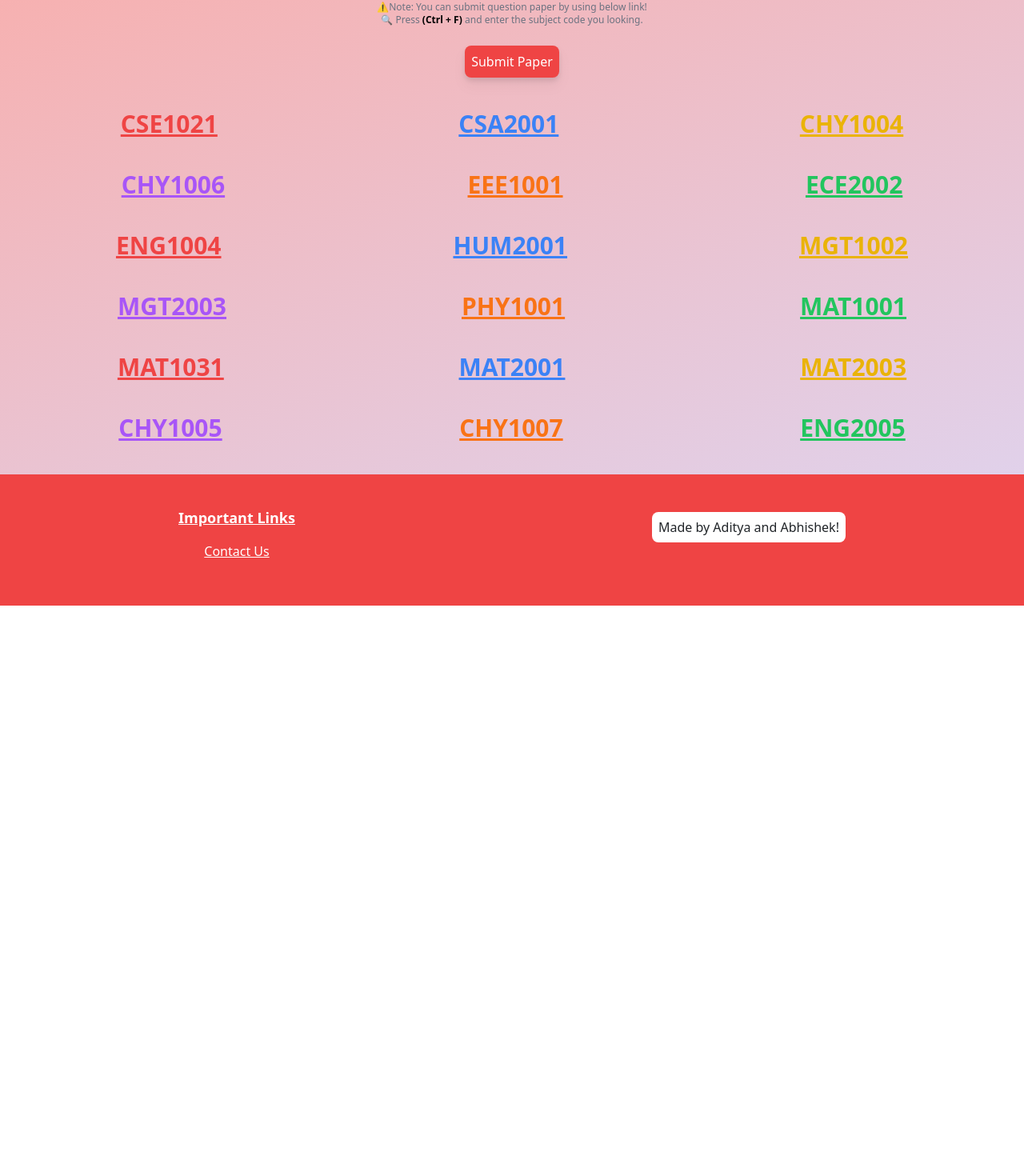
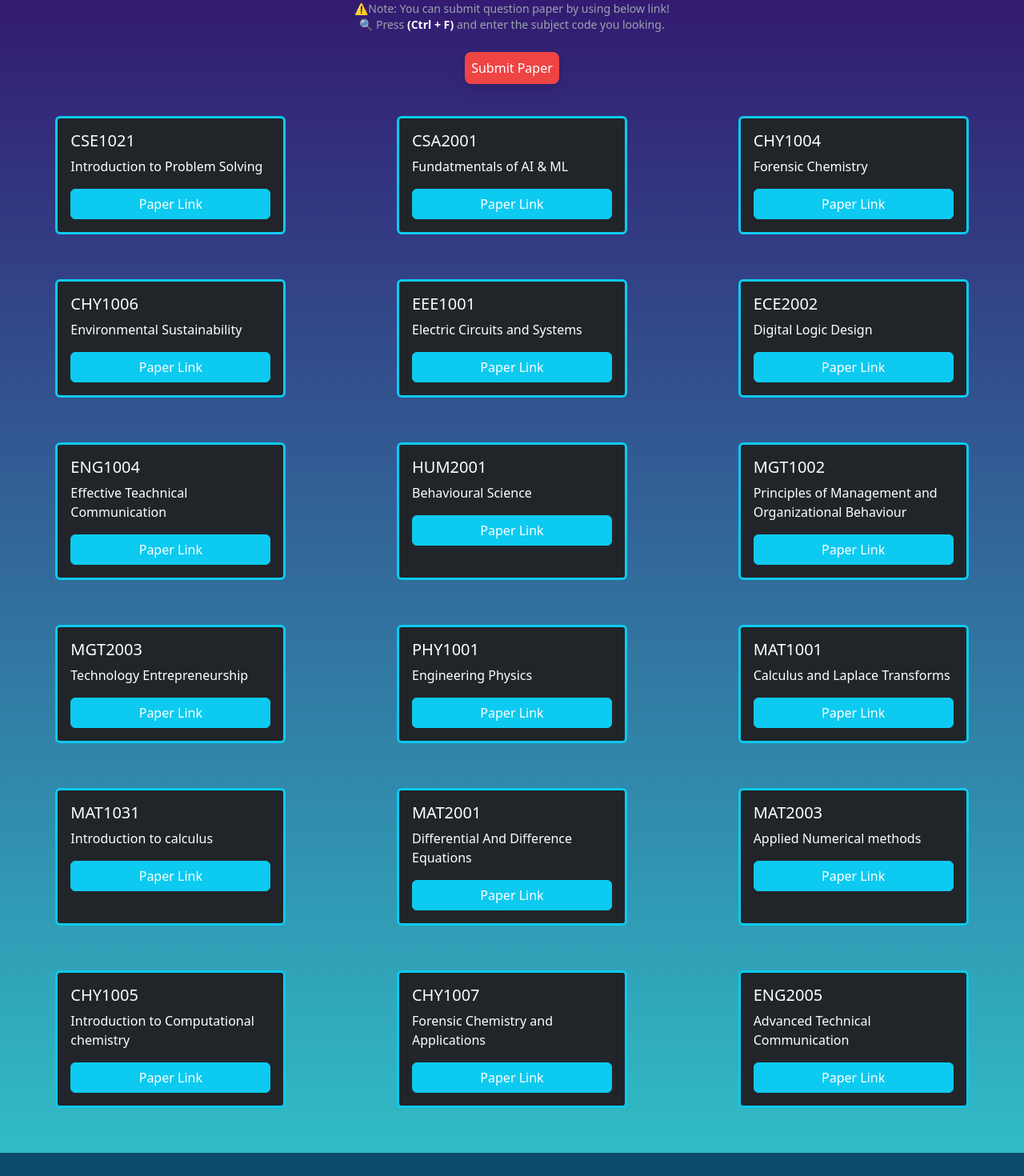
Before and after one commit to Cyb3rGhoul/qp-website-vitb, a React (Vite) app: page / in a window 1280 px wide. Shown: the part 167-1637 px from the top of the page at 80% size. Before the commit the page ends 924 px from the top, so only its background shows below. Built offline with nearby package versions, Linux system fonts and the light colour scheme.

Commit message:
Changed Styling

```diff
--- a/index.html
+++ b/index.html
@@ -14,6 +14,7 @@
     <link rel="icon" type="image/svg+xml" href="/vite.svg" />
     <link href="https://cdn.jsdelivr.net/npm/bootstrap@5.3.0/dist/css/bootstrap.min.css" rel="stylesheet" integrity="sha384-9ndCyUaIbzAi2FUVXJi0CjmCapSmO7SnpJef0486qhLnuZ2cdeRhO02iuK6FUUVM" crossorigin="anonymous">
     <meta name="viewport" content="width=device-width, initial-scale=1.0" />
+    <link rel="stylesheet" href="./src/main.css">
     <title>Question Papers</title>
   </head>
   <body>
--- a/package.json
+++ b/package.json
@@ -19,6 +19,6 @@
     "autoprefixer": "^10.4.14",
     "postcss": "^8.4.21",
     "tailwindcss": "^3.3.1",
-    "vite": "^4.2.0"
+    "vite": "^4.3.9"
   }
 }
--- a/src/App.jsx
+++ b/src/App.jsx
@@ -1,59 +1,178 @@
 import "./Tailwind/tailwind.css";
+import '../node_modules/bootstrap/dist/css/bootstrap.min.css';
 
 export default function App() {
   return (
     <>
+
       <div className="mt-20 flex flex-col items-center">
         <span className="text-center font-bold text-5xl text-red-500">Question Papers</span>
-      <span className="mt-10 text-xs text-gray-500">⚠️Note: You can submit question paper by using below link!</span>
-      <p className="text-xs text-gray-500">🔍 Press <span className="font-bold text-black">(Ctrl + F)</span> and enter the subject code you looking.</p>
+        <span className="mt-10 text-sm text-gray-400">⚠️Note: You can submit question paper by using below link!</span>
+        <p className="text-sm text-gray-400">🔍 Press <span className="font-bold text-white">(Ctrl + F)</span> and enter the subject code you looking.</p>
 
         <button className="mt-2 text-base bg-red-500 hover:bg-red-400 text-white p-2 rounded-lg drop-shadow-lg" onClick={() => (window.location.href = "https://forms.gle/ckkPitjtGrA5yXrp7")}>Submit Paper</button>
       </div>
-        <div className="mt-10 flex justify-around">
-        <a href="https://drive.google.com/drive/folders/1YwF9gxz6Wq1t2B14_jLM0FtvPlqvA1OzNMPAqcap5x1P8aD0tPV2AB_6trAQpoC4JdV5B0Et?usp=share_link" className="font-bold text-red-500 text-2xl sm:text-3xl">CSE1021</a>
-        <a href="https://drive.google.com/drive/folders/1KVqDch2p1HWVAtuDN1X4D6kK8e4HH7v6zGHfTj2ogKeo9-OWFAdU9wK7pfRiyQzHpNxRMD0P?usp=share_link" className="font-bold text-blue-500 text-2xl sm:text-3xl">CSA2001</a>
-        <a href="https://drive.google.com/drive/folders/17NVnBj5PNUQqBObXNR01HalTXtjwKf6u2GgHTAgv-l2Ef1xG2YrmkxTP9MeP0Wque5mWyGaZ?usp=share_link" className="font-bold text-yellow-500 text-2xl sm:text-3xl">CHY1004</a>
+      <div className="boxess mt-10 flex justify-around">
+
+        <div class="card w-72 border-info border-3 mb-3 bg-dark">
+          <div class="card-body">
+            <h5 class="card-title text-white">CSE1021</h5>
+            <p class="card-text text-white">Introduction to Problem Solving</p>
+            <button type="button" class="btn btn-info w-full"><a href="https://drive.google.com/drive/folders/1YwF9gxz6Wq1t2B14_jLM0FtvPlqvA1OzNMPAqcap5x1P8aD0tPV2AB_6trAQpoC4JdV5B0Et?usp=share_link" class="no-underline text-white">Paper Link</a></button>
 
           </div>
-        <div className="mt-10 flex justify-around">
-        <a href="https://drive.google.com/drive/folders/1SIipwMXcr69hmmBAtBHnBw-2p5zRyeDUdVLkg-M-MSo6mXEfD8JSCiOJrqlnXoQc5TAEtc40?usp=share_link" className="font-bold text-purple-500 text-2xl sm:text-3xl">CHY1006</a>
-        <a href="https://drive.google.com/drive/folders/1GM-ZYC-T9-OHBLi28ztvfow0Sa7KDwaT1YU5WJyOantCu2RebsUyTpL5cA5vEB6O1SftXuOb?usp=share_link" className="font-bold text-orange-500 text-2xl sm:text-3xl">EEE1001</a>
-        <a href="https://drive.google.com/drive/folders/1ZWNdgSOAFZ0phVX69vnH_VGb03YJuK68_jokiEpM-VKzOnn9Iez9t_D-QbBtEpu8YAdpxcyi?usp=share_link" className="font-bold text-green-500 text-2xl sm:text-3xl">ECE2002</a>
+        </div>
+        <div class="card w-72 border-info border-3 mb-3 bg-dark">
+          <div class="card-body">
+            <h5 class="card-title text-white">CSA2001</h5>
+            <p class="card-text text-white">Fundatmentals of AI & ML</p>
+            <button type="button" class="btn btn-info w-full"><a href="https://drive.google.com/drive/folders/1KVqDch2p1HWVAtuDN1X4D6kK8e4HH7v6zGHfTj2ogKeo9-OWFAdU9wK7pfRiyQzHpNxRMD0P?usp=share_link" class="no-underline text-white">Paper Link</a></button>
+          </div>
+        </div>
+        <div class="card w-72 border-info border-3 mb-3 bg-dark">
+          <div class="card-body">
+            <h5 class="card-title text-white">CHY1004</h5>
+            <p class="card-text text-white">Forensic Chemistry</p>
+            <button type="button" class="btn btn-info w-full"><a href="https://drive.google.com/drive/folders/17NVnBj5PNUQqBObXNR01HalTXtjwKf6u2GgHTAgv-l2Ef1xG2YrmkxTP9MeP0Wque5mWyGaZ?usp=share_link" class="no-underline text-white">Paper Link</a></button>
+          </div>
+        </div>
 
       </div>
-        <div className="mt-10 flex justify-around">
-        <a href="https://drive.google.com/drive/folders/1NoAiy-O-M-XcTdRg0mh4RiEk_HKTUVNR6gNek-rrke7N0aPT-BmsLkY39pj20KE4upZDsOFQ?usp=share_link" className="font-bold text-red-500 text-2xl sm:text-3xl">ENG1004</a>
-        <a href="https://drive.google.com/drive/folders/14qUJV70KwCcfZsSibdaVzRj746mRRabBiOJXq6ZgPawxD5zqF0u5Sw6oFiQomIKvhvBFFz1T?usp=share_link" className="font-bold text-blue-500 text-2xl sm:text-3xl">HUM2001</a>
-        <a href="https://drive.google.com/drive/folders/1LFpGDrcwKzbiGGiOCIhZsQD4vMqtCxAJyC3ut8PIG7oRIBHLepE6C4Q3z287-o2ZXS9j3e1z?usp=share_link" className="font-bold text-yellow-500 text-2xl sm:text-3xl">MGT1002</a>
+
+      <div className="boxess mt-10 flex justify-around">
+
+        <div class="card w-72 border-info border-3 mb-3 bg-dark">
+          <div class="card-body">
+            <h5 class="card-title text-white">CHY1006</h5>
+            <p class="card-text text-white">Environmental Sustainability</p>
+            <button type="button" class="btn btn-info w-full"><a href="https://drive.google.com/drive/folders/1SIipwMXcr69hmmBAtBHnBw-2p5zRyeDUdVLkg-M-MSo6mXEfD8JSCiOJrqlnXoQc5TAEtc40?usp=share_link" class="no-underline text-white">Paper Link</a></button>
+          </div>
+        </div>
+        <div class="card w-72 border-info border-3 mb-3 bg-dark">
+          <div class="card-body">
+            <h5 class="card-title text-white">EEE1001</h5>
+            <p class="card-text text-white">Electric Circuits and Systems</p>
+            <button type="button" class="btn btn-info w-full"><a href="https://drive.google.com/drive/folders/1GM-ZYC-T9-OHBLi28ztvfow0Sa7KDwaT1YU5WJyOantCu2RebsUyTpL5cA5vEB6O1SftXuOb?usp=share_link" class="no-underline text-white">Paper Link</a></button>
+          </div>
+        </div>
+        <div class="card w-72 border-info border-3 mb-3 bg-dark">
+          <div class="card-body">
+            <h5 class="card-title text-white">ECE2002</h5>
+            <p class="card-text text-white">Digital Logic Design</p>
+            <button type="button" class="btn btn-info w-full"><a href="https://drive.google.com/drive/folders/1ZWNdgSOAFZ0phVX69vnH_VGb03YJuK68_jokiEpM-VKzOnn9Iez9t_D-QbBtEpu8YAdpxcyi?usp=share_link" class="no-underline text-white">Paper Link</a></button>
+          </div>
+        </div>
 
       </div>
-        <div className="mt-10 flex justify-around">
-        <a href="https://drive.google.com/drive/folders/1VPyOG8NjlteHNrhAAe_rgBK9P-dbcLJUyjrY9WCBMOYSns8BLtPIhPbZ23W0aGCBLnXrQ1K3?usp=share_link" className="font-bold text-purple-500 text-2xl sm:text-3xl">MGT2003</a>
-        <a href="https://drive.google.com/drive/folders/1qplvvsCmrBhJfm3sg6B82QDpe0UFWTlsmD4CGupER_TEjLTGhx2nBR4WjufJbr7f-JuuDx_t?usp=share_link" className="font-bold text-orange-500 text-2xl sm:text-3xl">PHY1001</a>
-        <a href="https://drive.google.com/drive/folders/1Mr_aoHYnFqOD-LRx3MZgA2ne3pVZ231mI-W9Vl1P7N0PSTJnIV6ZZFa0BTBQmQftSN7pWAG7?usp=share_link" className="font-bold text-green-500 text-2xl sm:text-3xl">MAT1001</a>
+      <div className="boxess mt-10 flex justify-around">
+
+      <div class="card w-72 border-info border-3 mb-3 bg-dark">
+          <div class="card-body">
+            <h5 class="card-title text-white">ENG1004</h5>
+            <p class="card-text text-white">Effective Teachnical Communication</p>
+            <button type="button" class="btn btn-info w-full"><a href="https://drive.google.com/drive/folders/1NoAiy-O-M-XcTdRg0mh4RiEk_HKTUVNR6gNek-rrke7N0aPT-BmsLkY39pj20KE4upZDsOFQ?usp=share_link" class="no-underline text-white">Paper Link</a></button>
+          </div>
+        </div>
+        <div class="card w-72 border-info border-3 mb-3 bg-dark">
+          <div class="card-body">
+            <h5 class="card-title text-white">HUM2001</h5>
+            <p class="card-text text-white">Behavioural Science</p>
+            <button type="button" class="btn btn-info w-full"><a href="" class="no-underline text-white">Paper Link</a></button>
+          </div>
+        </div>
+        <div class="card w-72 border-info border-3 mb-3 bg-dark">
+          <div class="card-body">
+            <h5 class="card-title text-white">MGT1002</h5>
+            <p class="card-text text-white">Principles of Management and Organizational Behaviour</p>
+            <button type="button" class="btn btn-info w-full"><a href="https://drive.google.com/drive/folders/14qUJV70KwCcfZsSibdaVzRj746mRRabBiOJXq6ZgPawxD5zqF0u5Sw6oFiQomIKvhvBFFz1T?usp=share_link" class="no-underline text-white">Paper Link</a></button>
+          </div>
+        </div>
 
       </div>
-        <div className="mt-10 flex justify-around">
-        <a href="https://drive.google.com/drive/folders/1tkvghNqIS4x-6h8dsqnye9JNEkoIr0YST0U6YPycB7xoNAn1-7wfVOj9fUkXOMkpTvueFZ0-?usp=share_link" className="font-bold text-red-500 text-2xl sm:text-3xl">MAT1031</a>
-        <a href="https://drive.google.com/drive/folders/1jgnm1fZ37sHlJVajc-Rx0mWCGWShuipljeUqfk8vEwbcGl_Tq2q8tr77vfgzRdIZD58stAD1?usp=share_link" className="font-bold text-blue-500 text-2xl sm:text-3xl">MAT2001</a>
-        <a href="https://drive.google.com/drive/folders/1SJjLi4sKWU8rXmWufdCu-j1erCC8ZrbRsv34IqEzmY2eZIJGiu56BkEflNcb5OeG-fmNVqCo?usp=share_link" className="font-bold text-yellow-500 text-2xl sm:text-3xl">MAT2003</a>
+      <div className="boxess mt-10 flex justify-around">
+
+      <div class="card w-72 border-info border-3 mb-3 bg-dark">
+          <div class="card-body">
+            <h5 class="card-title text-white">MGT2003</h5>
+            <p class="card-text text-white">Technology Entrepreneurship</p>
+            <button type="button" class="btn btn-info w-full"><a href="https://drive.google.com/drive/folders/1VPyOG8NjlteHNrhAAe_rgBK9P-dbcLJUyjrY9WCBMOYSns8BLtPIhPbZ23W0aGCBLnXrQ1K3?usp=share_link" class="no-underline text-white">Paper Link</a></button>
           </div>
-        <div className="mt-10 flex justify-around">
-        <a href="https://drive.google.com/drive/folders/1oahyPYhgi1xt3XBvXAFSmWMsf66fmcb-fqlWnQVWpzXYbpb9UTOxcKkzqCbzuqiPduxyXTLH?usp=share_link" className="font-bold text-purple-500 text-2xl sm:text-3xl">CHY1005</a>
-        <a href="https://drive.google.com/drive/folders/12VJY3HExx2bqxuPY2YJJKT4JgUMDJNcDwNix1r4uhozcLzBf8C_jslmCuEafO82_8MyCFJOM?usp=share_link" className="font-bold text-orange-500 text-2xl sm:text-3xl">CHY1007</a>
-        <a href="" className="font-bold text-green-500 text-2xl sm:text-3xl">ENG2005</a>
+        </div>
+        <div class="card w-72 border-info border-3 mb-3 bg-dark">
+          <div class="card-body">
+            <h5 class="card-title text-white">PHY1001</h5>
+            <p class="card-text text-white">Engineering Physics</p>
+            <button type="button" class="btn btn-info w-full"><a href="https://drive.google.com/drive/folders/1qplvvsCmrBhJfm3sg6B82QDpe0UFWTlsmD4CGupER_TEjLTGhx2nBR4WjufJbr7f-JuuDx_t?usp=share_link" class="no-underline text-white">Paper Link</a></button>
+          </div>
+        </div>
+        <div class="card w-72 border-info border-3 mb-3 bg-dark">
+          <div class="card-body">
+            <h5 class="card-title text-white">MAT1001</h5>
+            <p class="card-text text-white">Calculus and Laplace Transforms</p>
+            <button type="button" class="btn btn-info w-full"><a href="https://drive.google.com/drive/folders/1Mr_aoHYnFqOD-LRx3MZgA2ne3pVZ231mI-W9Vl1P7N0PSTJnIV6ZZFa0BTBQmQftSN7pWAG7?usp=share_link" class="no-underline text-white">Paper Link</a></button>
+          </div>
+        </div>
+
+      </div>
+      <div className=" boxess mt-10 flex justify-around">
+
+      <div class="card w-72 border-info border-3 mb-3 bg-dark">
+          <div class="card-body">
+            <h5 class="card-title text-white">MAT1031</h5>
+            <p class="card-text text-white">Introduction to calculus</p>
+            <button type="button" class="btn btn-info w-full"><a href="https://drive.google.com/drive/folders/1tkvghNqIS4x-6h8dsqnye9JNEkoIr0YST0U6YPycB7xoNAn1-7wfVOj9fUkXOMkpTvueFZ0-?usp=share_link" class="no-underline text-white">Paper Link</a></button>
+          </div>
+        </div>
+        <div class="card w-72 border-info border-3 mb-3 bg-dark">
+          <div class="card-body">
+            <h5 class="card-title text-white">MAT2001</h5>
+            <p class="card-text text-white">Differential And Difference Equations</p>
+            <button type="button" class="btn btn-info w-full"><a href="https://drive.google.com/drive/folders/1jgnm1fZ37sHlJVajc-Rx0mWCGWShuipljeUqfk8vEwbcGl_Tq2q8tr77vfgzRdIZD58stAD1?usp=share_link" class="no-underline text-white">Paper Link</a></button>
+          </div>
+        </div>
+        <div class="card w-72 border-info border-3 mb-3 bg-dark">
+          <div class="card-body">
+            <h5 class="card-title text-white">MAT2003</h5>
+            <p class="card-text text-white">Applied Numerical methods</p>
+            <button type="button" class="btn btn-info w-full"><a href="https://drive.google.com/drive/folders/1SJjLi4sKWU8rXmWufdCu-j1erCC8ZrbRsv34IqEzmY2eZIJGiu56BkEflNcb5OeG-fmNVqCo?usp=share_link" class="no-underline text-white">Paper Link</a></button>
+          </div>
+        </div>
+      </div>
+      <div className="boxess mt-10 flex justify-around">
+
+      <div class="card w-72 border-info border-3 mb-3 bg-dark">
+          <div class="card-body">
+            <h5 class="card-title text-white">CHY1005</h5>
+            <p class="card-text text-white">Introduction to Computational chemistry</p>
+            <button type="button" class="btn btn-info w-full"><a href="https://drive.google.com/drive/folders/1oahyPYhgi1xt3XBvXAFSmWMsf66fmcb-fqlWnQVWpzXYbpb9UTOxcKkzqCbzuqiPduxyXTLH?usp=share_link" class="no-underline text-white">Paper Link</a></button>
+          </div>
+        </div>
+        <div class="card w-72 border-info border-3 mb-3 bg-dark">
+          <div class="card-body">
+            <h5 class="card-title text-white">CHY1007</h5>
+            <p class="card-text text-white">Forensic Chemistry and Applications</p>
+            <button type="button" class="btn btn-info w-full"><a href="https://drive.google.com/drive/folders/12VJY3HExx2bqxuPY2YJJKT4JgUMDJNcDwNix1r4uhozcLzBf8C_jslmCuEafO82_8MyCFJOM?usp=share_link" class="no-underline text-white">Paper Link</a></button>
+          </div>
+        </div>
+        <div class="card w-72 border-info border-3 mb-3 bg-dark">
+          <div class="card-body">
+            <h5 class="card-title text-white">ENG2005</h5>
+            <p class="card-text text-white">Advanced Technical Communication</p>
+            <button type="button" class="btn btn-info w-full"><a href="/" class="no-underline text-white">Paper Link</a></button>
+          </div>
+        </div>
+
         {/* <a href="https://drive.google.com/drive/folders/1SIipwMXcr69hmmBAtBHnBw-2p5zRyeDUdVLkg-M-MSo6mXEfD8JSCiOJrqlnXoQc5TAEtc40?usp=share_link" className="font-bold text-orange-500 text-2xl sm:text-3xl">MAT2001</a> */}
         {/* <a href="https://drive.google.com/drive/folders/1SIipwMXcr69hmmBAtBHnBw-2p5zRyeDUdVLkg-M-MSo6mXEfD8JSCiOJrqlnXoQc5TAEtc40?usp=share_link" className="font-bold text-green-500 text-2xl sm:text-3xl">MAT2003</a> */}
         {/* <a href="https://drive.google.com/drive/folders/1SIipwMXcr69hmmBAtBHnBw-2p5zRyeDUdVLkg-M-MSo6mXEfD8JSCiOJrqlnXoQc5TAEtc40?usp=share_link" className="font-bold text-green-500 text-2xl sm:text-3xl">MAT2003</a> */}
       </div>
-      <div className="flex flex-col items-center sm:flex-row bg-red-500 mt-10 sm:justify-around">
+      <div className="flex flex-col items-center sm:flex-row bg-[#0c4a6e] mt-10 sm:justify-around">
         <div className="mt-10 mb-10">
           <p className="text-lg text-white underline font-bold">Important Links</p>
-<p className="text-white text-center text-sm sm:text-base"><a href=".." className="text-white hover:font-semibold">Contact Us</a></p>
+          <p className="text-white text-center text-sm sm:text-base"><a href="https://www.linkedin.com/in/harsh-shukla-1inkdein/" className="text-white no-underline hover:font-semibold">Contact Us</a></p>
         </div>
         <div className="mt-2 sm:mt-10 mb-10">
-<span className="rounded-lg bg-white p-2 bg-opacity-40 items-center">Made by Aditya and Abhishek!</span>
+          <span className="rounded-lg bg-white p-2 bg-opacity-40 items-center">Made by Aditya, Abhishek & Harsh!</span>
         </div>
       </div>
     </>
--- a/src/main.css
+++ b/src/main.css
@@ -1,4 +1,10 @@
 body {
-  background-image: linear-gradient(-20deg, #ddd6f3 0%, #faaca8 100%, #faaca8 100%);
+  background-image: linear-gradient(to top, #30cfd0 0%, #330867 100%);
+  }
 
-  }
+  @media (max-width: 768px) {
+    .boxess{
+      flex-direction: column;
+      align-items: center;
+    }
+   }
```
Lines whose indentation alone changed are shown as unchanged.
